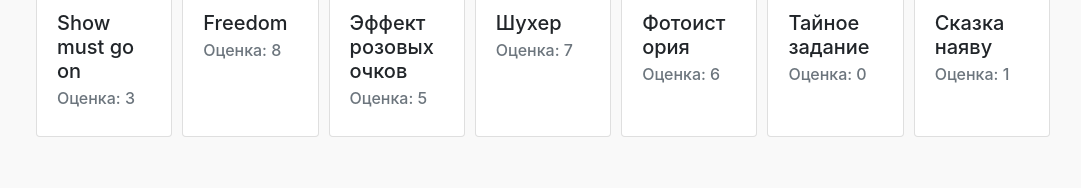
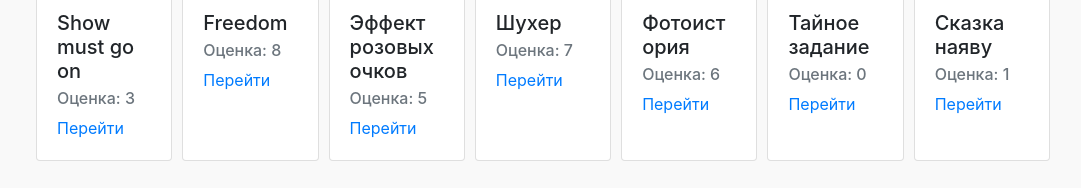
Before and after one commit to aadereiko/fvm-judges, a React (Create React App) app: page /participants/1 in a window 1280 px wide. Shown: the part 216-404 px from the top of the page, without its empty margins (97-1178 px from the left). Built offline with nearby package versions, Linux system fonts and the light colour scheme.

Commit message:
add button Перейти

```diff
--- a/src/pages/Participant/Participant.jsx
+++ b/src/pages/Participant/Participant.jsx
@@ -7,7 +7,7 @@ import {
 } from './elements';
 import PropTypes from 'prop-types';
 import { PARTICIPANTS } from '../../mock/participants';
-import { Card, Table } from 'react-bootstrap';
+import { Button, Card, Table } from 'react-bootstrap';
 import { NOMINATIONS } from '../../mock';
 
 export const Participant = ({ id }) => {
@@ -26,6 +26,7 @@ export const Participant = ({ id }) => {
               <Card.Subtitle className="mb-2 text-muted">
                 Оценка: {currentParticipant.nominations[nominationId].mark}
               </Card.Subtitle>
+              <Card.Link href="#">Перейти</Card.Link>
             </Card.Body>
           </CardElement>
         ))}
```
